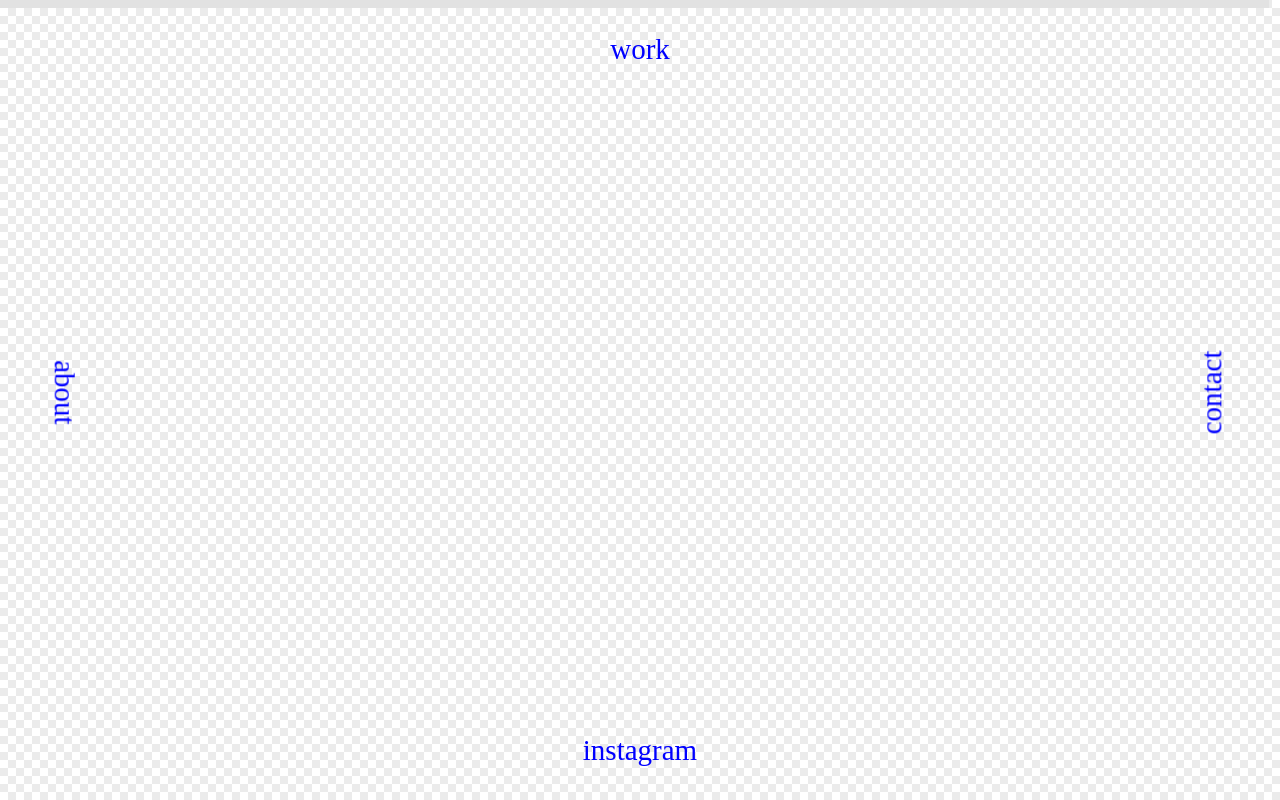
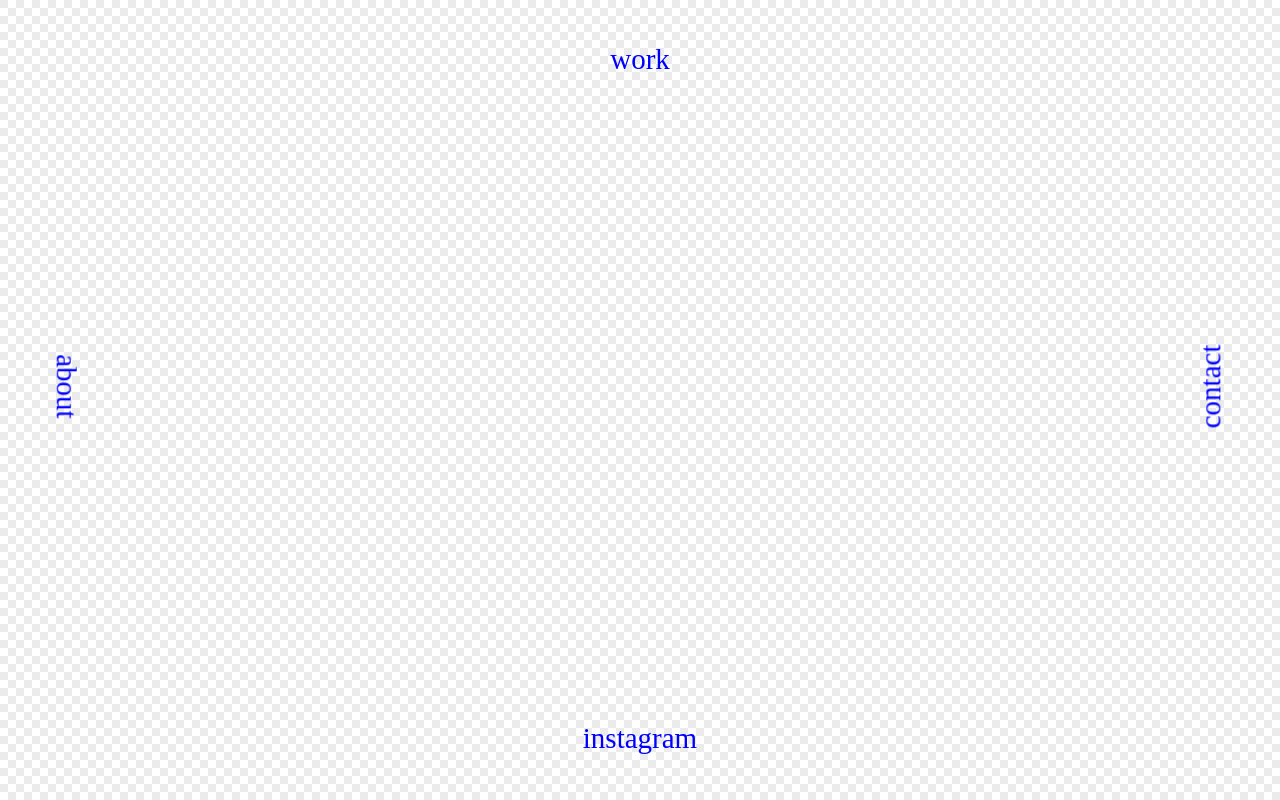
Before and after one commit to Markuswindt/WebsiteHTTW, a plain HTML site: page index.html in a window 1280 px wide. Drawn offline with Linux system fonts and the light colour scheme.

Commit message:
Dreamweaver iMac

```diff
--- a/css/index.css
+++ b/css/index.css
@@ -8,12 +8,11 @@ body {
 }
 
 .fiftyfifty {
-	width: 100%;
+	width: 0%;
 	position: fixed;
-	height: 1%;
+	height: 100%;
 	background-color: #e2e2e2;
-	right: 11px;
-	z-index: -1;
+	right: 0px;
 }
 
 /* MENU MENU */
@@ -21,14 +20,15 @@ body {
 	position: fixed;
 	font-size: 29px;
 	text-align: center;
-	/*border: 2px solid red;	*/
+	//border: 2px solid red;
+	line-height: 21px;
 }
 
 .navi a {
 	text-decoration: none;
 	font-family: EskapadeFraktur-Regular;
 	color: blue;
-	padding: 5px 6px 2px 6px;
+	padding: 1px 4px 1px 4px;
 }
 
 .navi a:hover {
@@ -41,18 +41,18 @@ body {
 
 #work {
 	width: 100%;
-	top: 33px;
+	top: 49px;
 }
 
 #instagram {
-	bottom: 33px;
+	bottom: 51px;
 	width: 100%;
 }
 
 #about {
 	transform: rotate(90deg);
 	top: 47%;
-	left: 26px;
+	left: 30px;
 	width: auto;
 	height: auto;
 }
@@ -62,34 +62,22 @@ body {
 	text-decoration: line-through;
 }
 
-
 #work a:hover {
 	text-shadow: none;
-	animation: rotation2 .1s infinite cubic-bezier(0,1.4,.58,.77);
-
+	animation: flicker .1s infinite alternate cubic-bezier(0,1.4,.58,.77);
 }
 
 #contact {
 	transform: rotate(-90deg);
 	top: 47%;
-	right: 20px;
+	right: 23px;
 	width: auto;
 	height: auto;
 }
 /* //MENU MENU */
 
 
-@keyframes rotation {
-	0% {color: blue;}
-	16% {color: cyan;}
-	30% {color: greenyellow;}
-	45% {color: yellow;}
-	58% {color: orange;}
-	73% {color: red;}
-	100% {color: blueviolet;}
-}
-
-@keyframes rotation2 {
+@keyframes flicker {
 	from {color: white;}
 	to {color: blue;}
 }
```
Also changed, not shown: index.html (+11 -3 lines).
